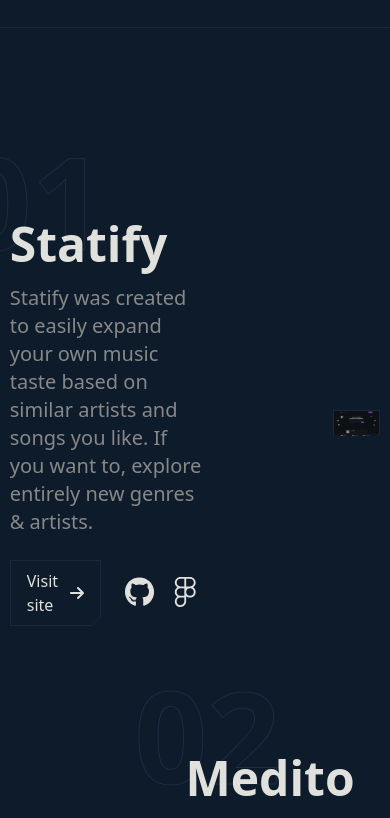
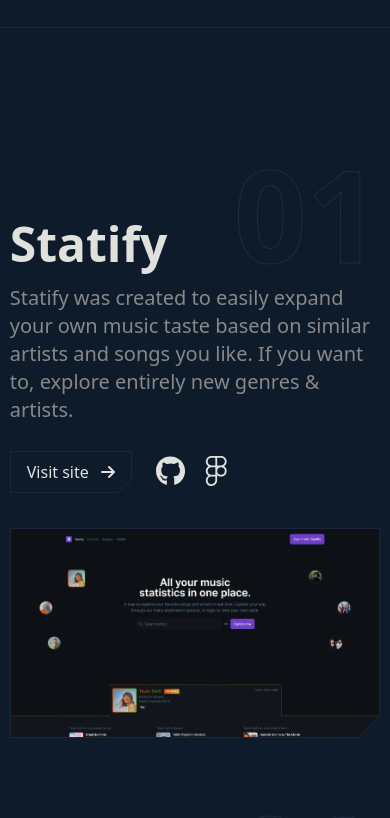
Before and after one commit to Poxie/another-porfolio, a Next.js app: page / in a window 390 px wide. Shown: the part 3120-3938 px from the top of the page. Built offline with nearby package versions, Linux system fonts and the light colour scheme.

Commit message:
Respnsive projects section

```diff
--- a/components/projects/Project.tsx
+++ b/components/projects/Project.tsx
@@ -15,8 +15,8 @@ export default function Project({ project, index, reversed }: {
         <div
             id={project.id}
             className={twMerge(
-                "py-16 flex items-center gap-32",
-                reversed && 'flex-row-reverse',
+                "py-16 flex items-center gap-8 flex-col md:flex-row lg:gap-32",
+                reversed && 'md:flex-row-reverse',
             )}
             ref={containerRef}
         >
--- a/components/projects/ProjectImage.tsx
+++ b/components/projects/ProjectImage.tsx
@@ -31,7 +31,7 @@ export default function ProjectImage({ project, siblingRef }: {
 
     const alt = `${t(`${project.id}.title`)}'s preview image`;
     return(
-        <div className="cut-corner flex-1 aspect-video border-[1px] border-secondary">
+        <div className="cut-corner flex-1 w-full aspect-video border-[1px] border-secondary">
             <ProjectPreview url={project.demo}>
                 <div className="h-full relative overflow-hidden">
                     <div
--- a/components/projects/ProjectInfo.tsx
+++ b/components/projects/ProjectInfo.tsx
@@ -7,6 +7,7 @@ import { faArrowRight } from "@fortawesome/free-solid-svg-icons";
 import ProjectLinks from "./ProjectLinks";
 import { useRef } from "react";
 import useAnimateIntoView from "@/hooks/useAnimateIntoView";
+import { twMerge } from "tailwind-merge";
 
 export default function ProjectInfo({ project, index, siblingRef }: {
     project: Project;
@@ -35,7 +36,10 @@ export default function ProjectInfo({ project, index, siblingRef }: {
     return(
         <div className="relative flex-1">
             <span
-                className="z-[-1] absolute bottom-full -translate-x-[35%] translate-y-[35%] text-9xl font-extrabold text-transparent stroke-1 stroke-secondary"
+                className={twMerge(
+                    "z-[-1] absolute bottom-full text-9xl font-extrabold text-transparent stroke-1 stroke-secondary",
+                    "right-0 translate-y-[45%] md:translate-y-[35%] md:-translate-x-[35%] md:right-[unset]"
+                )}
             >
                 {projectIndex}
             </span>
```
